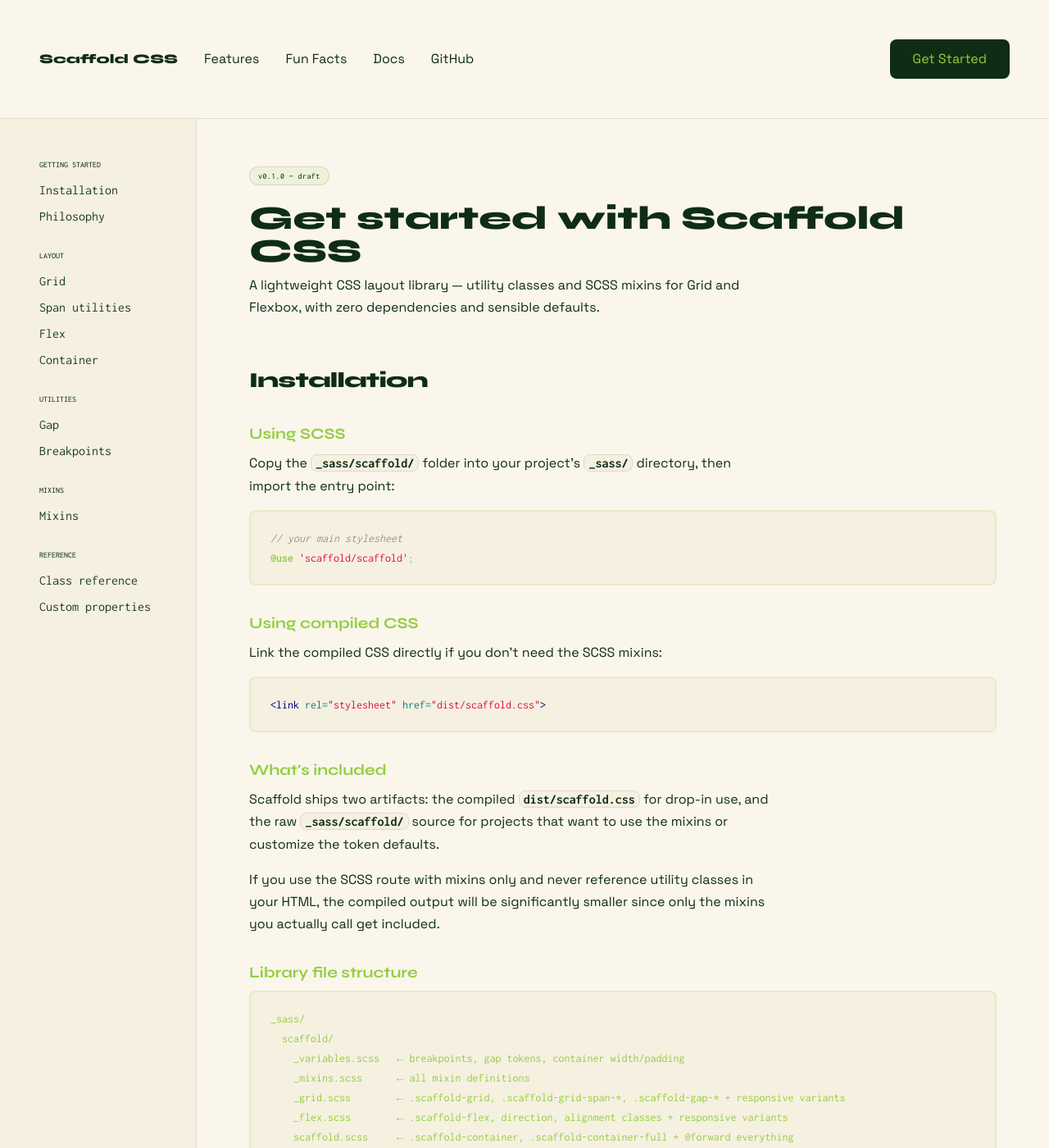
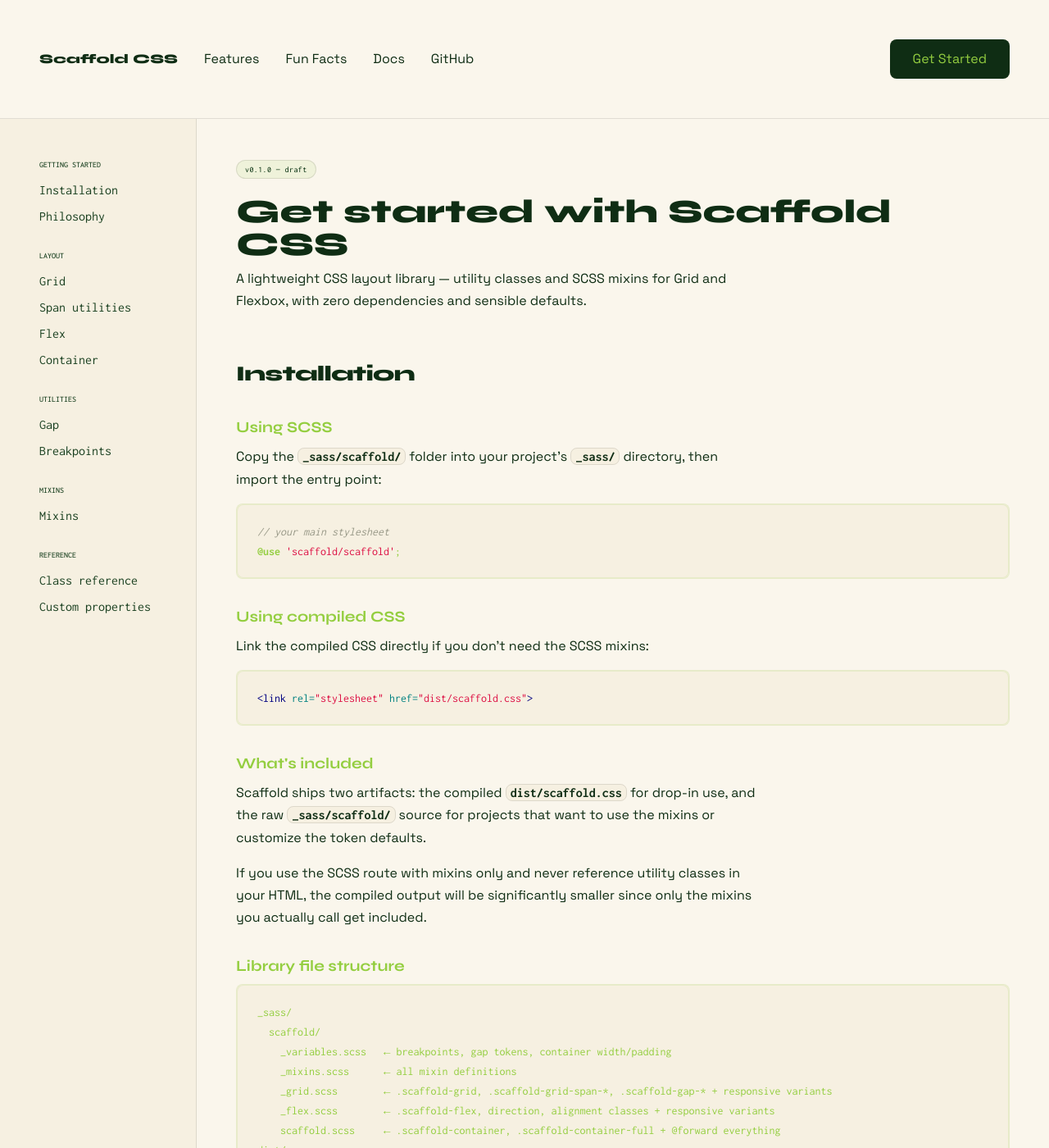
Before and after one commit to naher94/scaffoldcss, a Jekyll site: the page built from docs.html, in a window 1280 px wide and 1400 px high. Shown: the whole window at 82% size. Built offline with Jekyll 4.4.1, drawn with Linux system fonts in a browser that asks for light colours.

Commit message:
Update _docs.scss

```diff
--- a/_sass/_docs.scss
+++ b/_sass/_docs.scss
@@ -118,7 +118,8 @@
 /* ─── Main content ───────────────────────────────────────── */
 .docs-main {
   // max-width: 780px; //TODO check this out
-  padding: 3.5rem 4rem;
+  // padding: 3.5rem 4rem;
+  padding: var(--edge-spacing);
 
   p {
     margin-bottom: 1rem;
```
